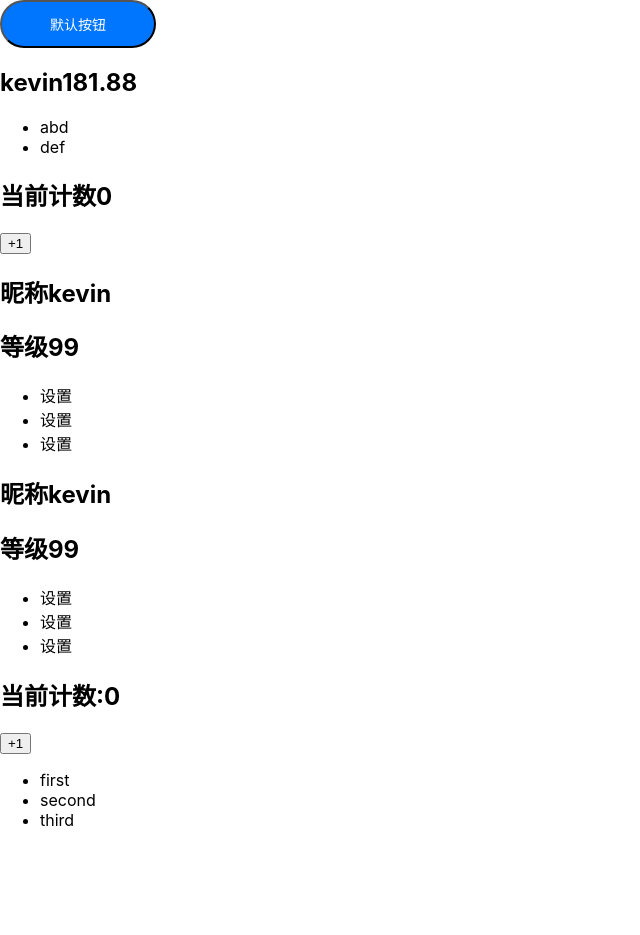
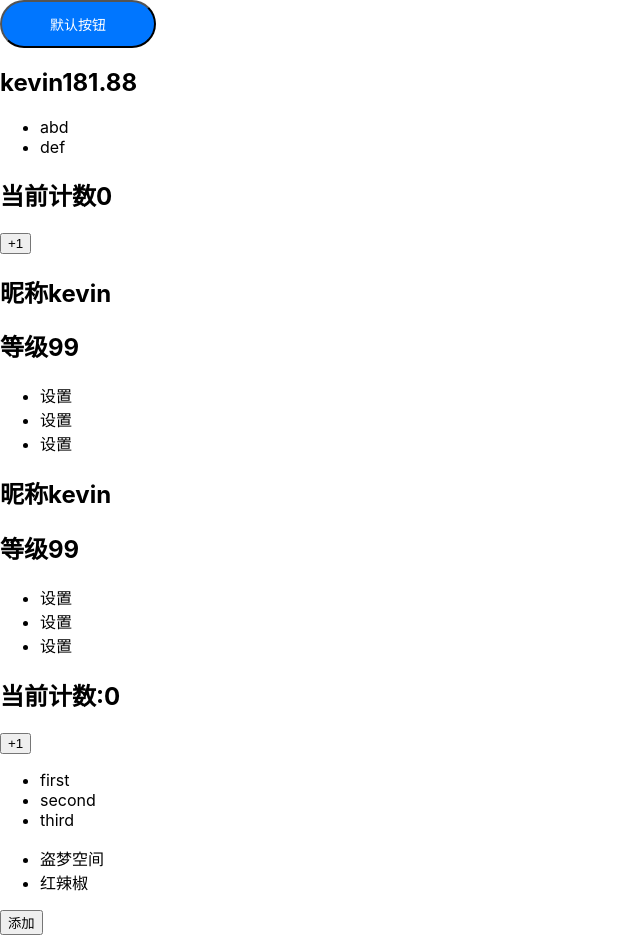
Before and after one commit to gloomyKevin/React_demo, a React (Create React App) app in the folder differentstyles_button/: page / in a window 1280 px wide. Shown: the whole page, without its empty margins (0-640 px from the left). Before the commit the page ends 846 px from the top, so only its background shows below. Built offline with nearby package versions, Linux system fonts and the light colour scheme.

Commit message:
add effect of keys

```diff
--- a/differentstyles_button/src/App.js
+++ b/differentstyles_button/src/App.js
@@ -10,6 +10,7 @@ import Context from './跨组件通讯/Context-类组件';
 import WhyUsesetState from './setState/为什么使用setState';
 import setState是异步更新 from './setState/setState是异步更新';
 import setState数据的合并 from './setState/setState数据的合并';
+import 列表中keys的作用 from './setState/列表中keys的作用';
 
 function App() {
   return (
@@ -25,6 +26,7 @@ function App() {
       <WhyUsesetState />
       <setState是异步更新 />
       <setState数据的合并 />
+      <列表中keys的作用 />
     </Fragment>
   );
 }
--- /dev/null
+++ b/differentstyles_button/src/setState/列表中keys的作用.jsx
@@ -0,0 +1,36 @@
+import React, { Component } from 'react';
+import { Fragment } from 'react';
+
+class 列表中keys的作用 extends Component {
+    constructor(props) {
+        super(props);
+        this.state = {
+            lists: ["盗梦空间", "红辣椒"]
+        }
+    }
+    render() {
+        const { lists } = this.state;
+        return (
+            <Fragment>
+                <ul>
+                    {
+                        lists.map((item, index) => {
+                            return (
+                                <li key={item}>{item}</li>
+                            )
+                        })
+                    }
+                </ul>
+                <button onClick={e => this.addItem()}>添加</button>
+            </Fragment>
+        );
+    }
+
+    addItem() {
+        this.setState({
+            lists: ["大话西游", ...this.state.lists]
+        })
+    }
+}
+
+export default 列表中keys的作用;
```
Also changed, not shown: differentstyles_button/src/setState/组件嵌套的render调用.jsx (added).
